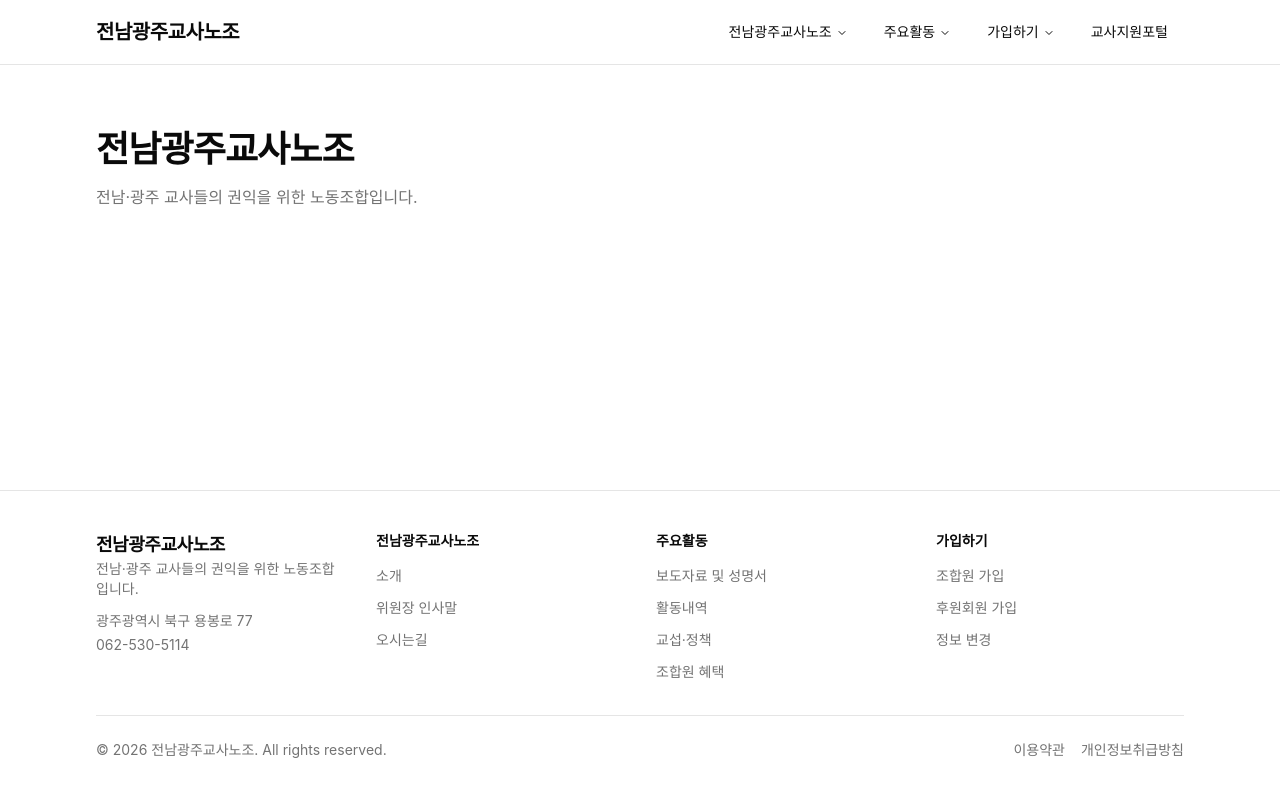
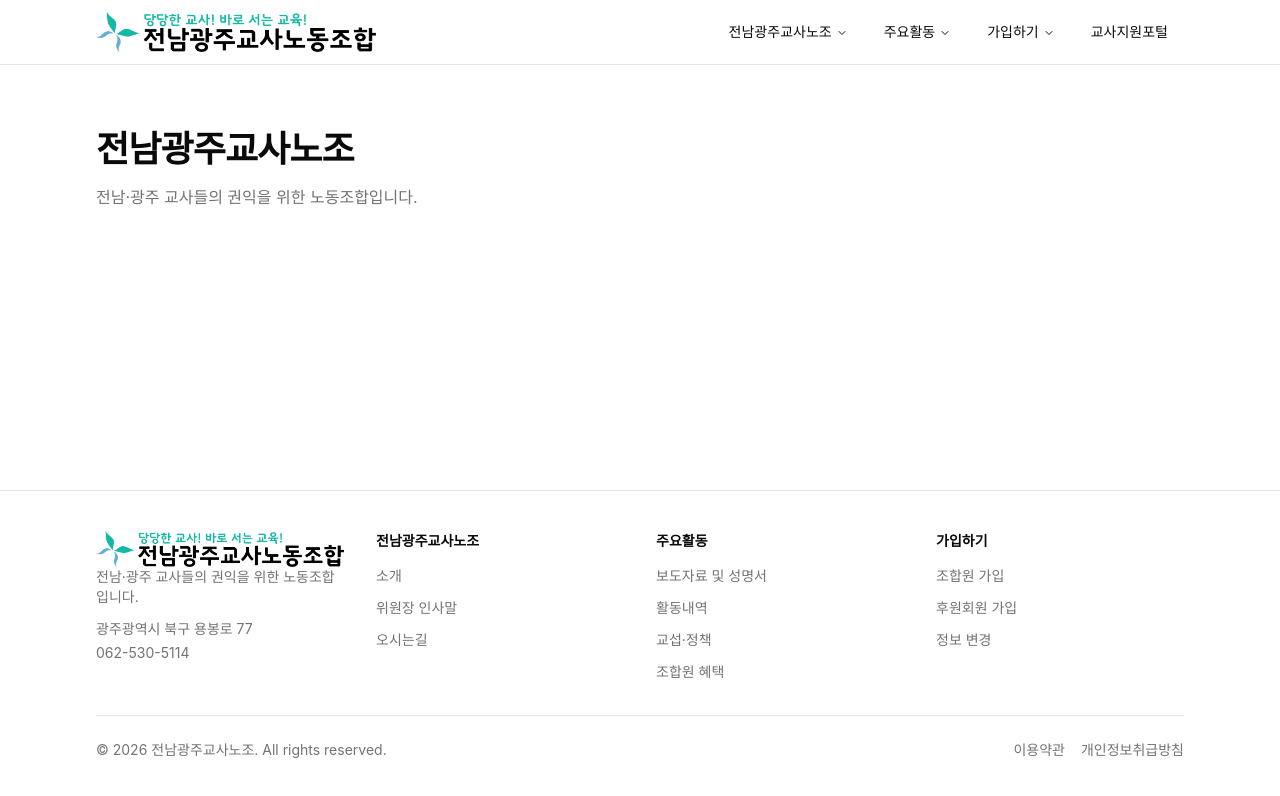
Before and after one commit to jntu20311/jntu-homepage, a React (Vite) app: page / in a window 1280 px wide. Shown: the top 796 px of the page. Built offline with nearby package versions, Linux system fonts and the light colour scheme.

Commit message:
fix : 메인 아이콘 및 이미지 추가

```diff
--- /dev/null
+++ b/src/shared/ui/app-icon.tsx
@@ -0,0 +1,10 @@
+import icon from "@/shared/assets/images/jntu-icon.png";
+import { cn } from "../lib/utils";
+
+type Props = {
+  className?: string;
+};
+
+export const AppIcon = ({ className }: Props) => {
+  return <img src={icon} className={cn("size-12", className)} />;
+};
--- /dev/null
+++ b/src/shared/ui/logo.tsx
@@ -0,0 +1,10 @@
+import LogoImage from "@/shared/assets/images/logo.png";
+import { cn } from "../lib/utils";
+
+type Props = {
+  className?: string;
+};
+
+export const Logo = ({ className }: Props) => {
+  return <img src={LogoImage} className={cn("w-70", className)} />;
+};
--- a/src/widgets/footer/ui/footer.tsx
+++ b/src/widgets/footer/ui/footer.tsx
@@ -1,6 +1,7 @@
 import { Link } from "react-router-dom";
 import { legalItems, navMenus } from "@/shared/configs/nav";
 import { routes } from "@/shared/configs/routes";
+import { Logo } from "@/shared/ui/logo";
 
 export const Footer = () => {
   const year = new Date().getFullYear();
@@ -12,8 +13,9 @@
           {/* Brand */}
           <div className="space-y-3 sm:col-span-2 lg:col-span-1">
             <Link to={routes.ROOT} className="text-lg font-bold tracking-tight">
-              전남광주교사노조
+              <Logo className="w-65" />
             </Link>
+
             <p className="text-sm text-muted-foreground">
               전남·광주 교사들의 권익을 위한 노동조합입니다.
             </p>
--- a/src/widgets/header/ui/header.tsx
+++ b/src/widgets/header/ui/header.tsx
@@ -28,6 +28,7 @@
   SheetTitle,
   SheetTrigger,
 } from "@/shared/ui/sheet";
+import { Logo } from "@/shared/ui/logo";
 
 export const Header = () => {
   const [open, setOpen] = useState(false);
@@ -39,7 +40,7 @@
           to={routes.ROOT}
           className="text-lg font-bold tracking-tight sm:text-xl"
         >
-          전남광주교사노조
+          <Logo />
         </Link>
 
         {/* Desktop navigation */}
@@ -68,7 +69,10 @@
                 </NavigationMenuItem>
               ) : (
                 <NavigationMenuItem key={menu.label}>
-                  <NavigationMenuLink asChild className={navigationMenuTriggerStyle()}>
+                  <NavigationMenuLink
+                    asChild
+                    className={navigationMenuTriggerStyle()}
+                  >
                     <Link to={menu.path!}>{menu.label}</Link>
                   </NavigationMenuLink>
                 </NavigationMenuItem>
@@ -128,7 +132,9 @@
                           className={({ isActive }) =>
                             cn(
                               "flex py-4 text-base font-medium transition-colors hover:text-foreground",
-                              isActive ? "text-foreground" : "text-muted-foreground",
+                              isActive
+                                ? "text-foreground"
+                                : "text-muted-foreground",
                             )
                           }
                         >
```
Also changed, not shown: src/shared/assets/images/jntu-icon.png (added), src/shared/assets/images/logo.png (added).
